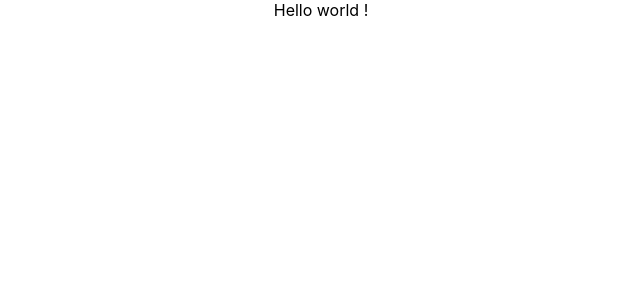
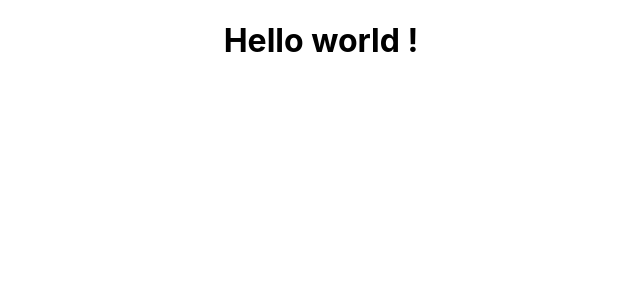
Before and after one commit to Richou/react-context-api-sample, a React (Create React App) app: page / in a window 1280 px wide. Shown: the top 300 px of the page, without its empty margins (319-959 px from the left). Built offline with nearby package versions, Linux system fonts and the light colour scheme.

Commit message:
Little changes

```diff
--- a/src/app/App.jsx
+++ b/src/app/App.jsx
@@ -4,7 +4,7 @@ import './App.scss';
 function App() {
   return (
     <div className="App">
-      Hello world !
+      <h1>Hello world !</h1>
     </div>
   );
 }
```
